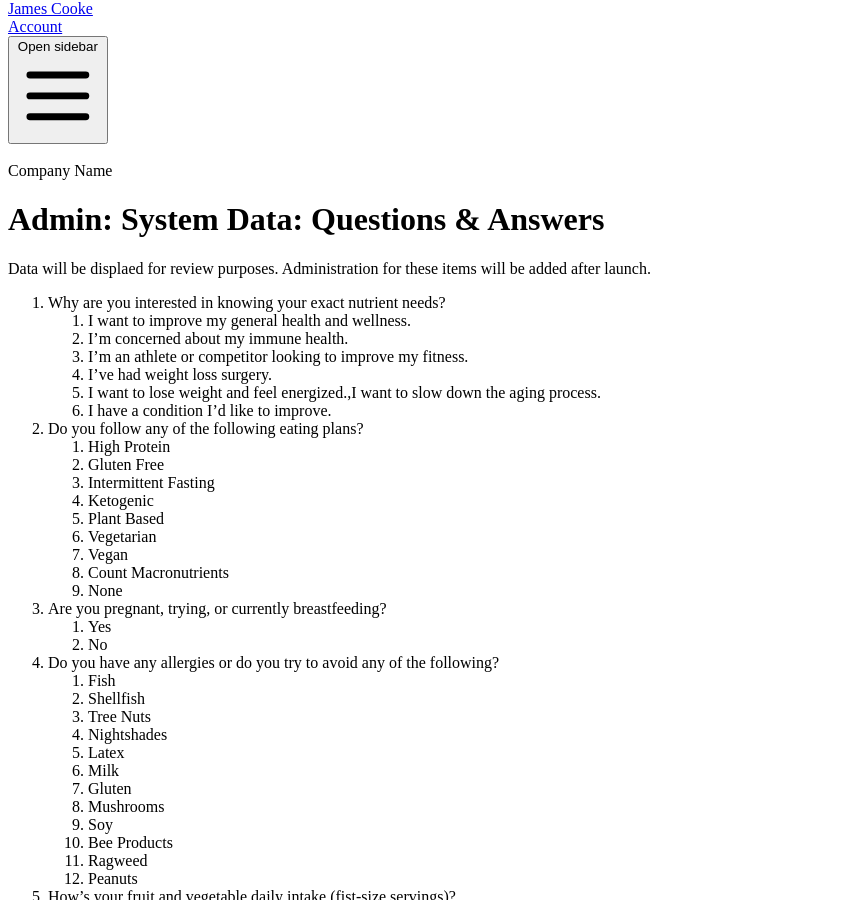
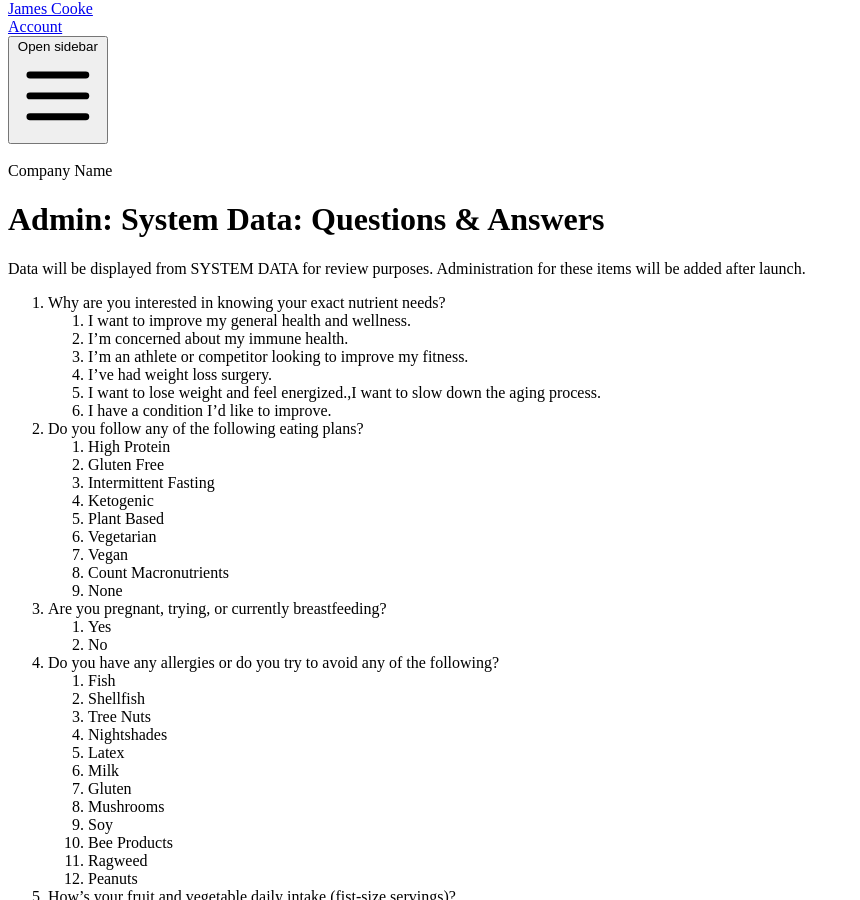
Before and after one commit to kristenzirkler/ohs-nrx-tw-netlify, a Jekyll site: the page built from admin-questions.html, in a window 1280 px wide and 900 px high, scrolled down 7778 px. Shown: the whole window, without its empty margins (0-860 px from the left). Built offline with Jekyll 4.4.1, drawn with Linux system fonts in a browser that asks for light colours; some web fonts are replaced; a script that is not in the unit is left out.

Commit message:
formatting

```diff
--- a/admin-products.html
+++ b/admin-products.html
@@ -4,9 +4,9 @@
 nav-style: system-admin
 title: "System Data: Products"
 ---
-<div class="mb-2 flex justify-between">
+<div class="mb-2">
   <h1 class="mt-1 md:mt-2 text-2xl leading-8 font-display font-bold tracking-tight text-skin-header sm:text-3xl">Admin: {{ page.title }}</h1>
-  <p>Data will be displaed for review purposes. Administration for these items will be added after launch.</p>
+  <p>Data will be displayed from SYSTEM DATA for review purposes. Administration for these items will be added after launch.</p>
 </div>
 <div class="bg-skin-page shadow rounded-lg mb-5 px-4 py-5">
   <div class="ml-6 max-w-xl">
--- a/admin-questions.html
+++ b/admin-questions.html
@@ -4,9 +4,9 @@
 nav-style: system-admin
 title: "System Data: Questions & Answers"
 ---
-<div class="mb-2 flex justify-between">
+<div class="mb-2">
   <h1 class="mt-1 md:mt-2 text-2xl leading-8 font-display font-bold tracking-tight text-skin-header sm:text-3xl">Admin: {{ page.title }}</h1>
-  <p>Data will be displaed for review purposes. Administration for these items will be added after launch.</p>
+  <p>Data will be displayed from SYSTEM DATA for review purposes. Administration for these items will be added after launch.</p>
 </div>
 <div class="bg-skin-page shadow rounded-lg mb-5 px-4 py-5">
   <ol class="list-decimal list-inside space-y-2">
--- a/admin-system-data.html
+++ b/admin-system-data.html
@@ -4,9 +4,9 @@
 nav-style: system-admin
 title: "System Data"
 ---
-<div class="mb-2 flex justify-between">
+<div class="mb-2">
   <h1 class="mt-1 md:mt-2 text-2xl leading-8 font-display font-bold tracking-tight text-skin-header sm:text-3xl">Admin: {{ page.title }}</h1>
-  <p>Data will be displaed for review purposes. Administration for these items will be added after launch.</p>
+  <p>Data will be displayed from SYSTEM DATA for review purposes. Administration for these items will be added after launch.</p>
 </div>
 <div class="bg-skin-page shadow rounded-lg mb-5 px-4 py-5">
   <h2 class="text-xl font-bold text-skin-header">Questions & Answers</h2>
--- a/admin-tests.html
+++ b/admin-tests.html
@@ -4,9 +4,9 @@
 nav-style: system-admin
 title: "System Data: Tests, Panels & Bundles"
 ---
-<div class="mb-2 flex justify-between">
+<div class="mb-2">
   <h1 class="mt-1 md:mt-2 text-2xl leading-8 font-display font-bold tracking-tight text-skin-header sm:text-3xl">Admin: {{ page.title }}</h1>
-  <p>Data will be displaed for review purposes. Administration for these items will be added after launch.</p>
+  <p>Data will be displayed from SYSTEM DATA for review purposes. Administration for these items will be added after launch.</p>
 </div>
 <div class="bg-skin-page shadow rounded-lg mb-5 px-4 py-5">
 
```
